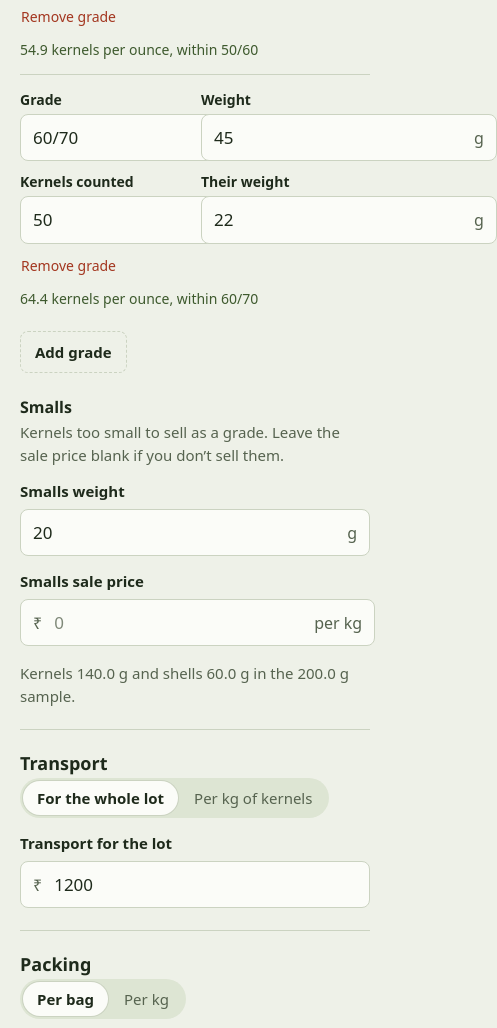
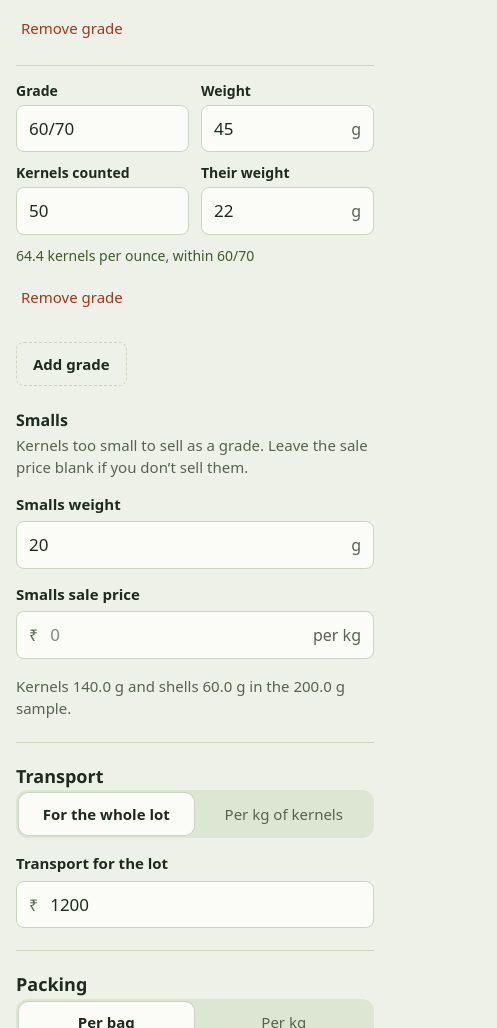
Before and after one commit to aarivaxis/Peanut-Calculator, a plain HTML site: page index.html in a window 390 px wide. Shown: the part 972-2000 px from the top of the page, 497 px wide, since content can reach past the window. Drawn offline with Linux system fonts and the light colour scheme.

Commit message:
Add files via upload

```diff
--- a/index.html
+++ b/index.html
@@ -83,7 +83,11 @@
   color-scheme: dark;
 }
 *, *::before, *::after { box-sizing: inherit; }
-html { scroll-padding-top: env(safe-area-inset-top, 0px); }
+html {
+  scroll-padding-top: env(safe-area-inset-top, 0px);
+  -webkit-text-size-adjust: 100%;
+  text-size-adjust: 100%;
+}
 body {
   margin: 0;
   background: var(--paper);
@@ -91,7 +95,7 @@ body {
   font-family: var(--text);
   font-size: 1rem;
   line-height: 1.5;
-  -webkit-text-size-adjust: 100%;
+  -webkit-tap-highlight-color: transparent;
 }
 body::before {
   content: "";
@@ -101,11 +105,12 @@ body::before {
   z-index: 10;
   background: var(--paper);
 }
-.sr {
-  position: absolute; width: 1px; height: 1px; overflow: hidden;
-  clip: rect(0 0 0 0); white-space: nowrap; margin: -1px; padding: 0; border: 0;
+button, label, input, select { touch-action: manipulation; }
+.wrap {
+  max-width: 1120px;
+  margin: 0 auto;
+  padding: 32px max(20px, env(safe-area-inset-right, 0px)) 56px max(20px, env(safe-area-inset-left, 0px));
 }
-.wrap { max-width: 1120px; margin: 0 auto; padding: 36px 20px 56px; }
 
 header h1 {
   font-family: var(--display);
@@ -117,16 +122,21 @@ header h1 {
 }
 header p { margin: 0; color: var(--muted); max-width: 62ch; }
 
+/* Page layout: one column on phones and tablets, two on wide screens */
 .grid {
   display: grid;
-  grid-template-columns: minmax(0, 1fr) minmax(0, 400px);
-  gap: 32px;
-  margin-top: 32px;
+  grid-template-columns: minmax(0, 1fr);
+  gap: 28px;
+  margin-top: 28px;
   align-items: start;
+}
+@media (min-width: 960px) {
+  .grid { grid-template-columns: minmax(0, 1fr) minmax(0, 380px); gap: 32px; }
 }
 
 /* Inputs */
-.group { padding: 22px 0; border-top: 1px solid var(--line); }
+.form { min-width: 0; container-type: inline-size; container-name: form; }
+.group { padding: 22px 0; border-top: 1px solid var(--line); min-width: 0; }
 .group:first-child { border-top: 0; padding-top: 0; }
 .group h2 {
   font-family: var(--display);
@@ -142,21 +152,30 @@ header p { margin: 0; color: var(--muted); max-width: 62ch; }
   margin: 22px 0 2px;
 }
 .hint { margin: 0 0 14px; color: var(--muted); font-size: 0.9375rem; max-width: 62ch; }
-.row { display: grid; grid-template-columns: repeat(2, minmax(0, 1fr)); gap: 14px 16px; }
-.field { display: grid; gap: 6px; }
+.row { display: grid; grid-template-columns: minmax(0, 1fr); gap: 14px 16px; }
+@container form (min-width: 460px) {
+  .row { grid-template-columns: repeat(2, minmax(0, 1fr)); }
+}
+.field { display: grid; gap: 6px; min-width: 0; }
 .field > .lbl { font-size: 0.9375rem; font-weight: 600; }
 .input {
   display: flex;
   align-items: center;
+  min-width: 0;
+  min-height: 46px;
   background: var(--surface);
   border: 1px solid var(--line);
   border-radius: 8px;
 }
 .input:focus-within { outline: 2px solid var(--leaf); outline-offset: 1px; border-color: var(--leaf); }
 .input input {
-  flex: 1;
+  flex: 1 1 0;
+  width: 0;
   min-width: 0;
+  -webkit-appearance: none;
+  appearance: none;
   border: 0;
+  border-radius: 0;
   background: transparent;
   color: var(--ink);
   font: inherit;
@@ -169,46 +188,84 @@ header p { margin: 0; color: var(--muted); max-width: 62ch; }
 .input input::-webkit-outer-spin-button,
 .input input::-webkit-inner-spin-button { -webkit-appearance: none; margin: 0; }
 .input input[type=number] { -moz-appearance: textfield; appearance: textfield; }
-.unit { color: var(--muted); padding: 0 12px 0 0; white-space: nowrap; }
+.unit { flex: none; color: var(--muted); padding: 0 12px 0 0; white-space: nowrap; }
 .unit.pre { padding: 0 0 0 12px; }
 .field.is-hidden { display: none; }
 
-/* Grade rows */
-.ghead, .grow {
+/* Grade rows: stacked cards on narrow screens, one line per grade on wide ones */
+.ghead { display: none; }
+.grow {
   display: grid;
-  grid-template-columns: minmax(0, 1.1fr) minmax(0, 1fr) minmax(0, 1fr) minmax(0, 1fr) 40px;
-  gap: 10px;
+  grid-template-columns: repeat(2, minmax(0, 1fr));
+  gap: 10px 12px;
+  padding: 14px 0;
+  border-top: 1px solid var(--line);
+  min-width: 0;
+}
+.grow:first-child { border-top: 0; padding-top: 2px; }
+.grow .cell { display: grid; gap: 4px; min-width: 0; }
+.grow .cap { font-size: 0.875rem; font-weight: 600; }
+.rm {
+  grid-column: 1 / -1;
+  justify-self: start;
+  display: inline-flex;
   align-items: center;
-}
-.ghead { font-size: 0.875rem; font-weight: 600; color: var(--muted); margin-bottom: 6px; }
-.grow { padding: 6px 0; }
-.grow .cell { display: block; min-width: 0; }
-.grow .cap { position: absolute; width: 1px; height: 1px; overflow: hidden; clip: rect(0 0 0 0); white-space: nowrap; }
-.rm {
-  width: 40px; height: 44px;
+  justify-content: center;
+  min-height: 44px;
+  padding: 0 4px;
   border: 1px solid transparent;
   border-radius: 8px;
   background: transparent;
-  color: var(--muted);
+  color: var(--warn);
   font: inherit;
-  font-size: 1.375rem;
+  font-size: 0.9375rem;
   line-height: 1;
   cursor: pointer;
 }
-.rm:hover { color: var(--warn); border-color: var(--line); }
+.rm .rm-x { display: none; }
+.grow .check { order: 1; }
+.grow .rm { order: 2; }
+.rm:hover .rm-text { text-decoration: underline; }
 .rm:focus-visible { outline: 2px solid var(--leaf); outline-offset: 1px; }
-.rm .rm-text { position: absolute; width: 1px; height: 1px; overflow: hidden; clip: rect(0 0 0 0); white-space: nowrap; }
+@container form (min-width: 600px) {
+  .ghead, .grow {
+    display: grid;
+    grid-template-columns: minmax(0, 1.1fr) minmax(0, 1fr) minmax(0, 1fr) minmax(0, 1fr) 44px;
+    gap: 10px;
+    align-items: center;
+  }
+  .ghead { font-size: 0.875rem; font-weight: 600; color: var(--muted); margin-bottom: 6px; }
+  .grow { padding: 6px 0; border-top: 0; }
+  .grow .cell { display: block; }
+  .grow .cap, .rm .rm-text {
+    position: absolute; width: 1px; height: 1px; overflow: hidden;
+    clip: rect(0 0 0 0); white-space: nowrap;
+  }
+  .rm {
+    grid-column: auto;
+    justify-self: stretch;
+    width: 44px;
+    height: 46px;
+    padding: 0;
+    color: var(--muted);
+    font-size: 1.375rem;
+  }
+  .rm .rm-x { display: inline; }
+  .grow .rm { order: 0; }
+  .rm:hover { color: var(--warn); border-color: var(--line); }
+}
 .check { grid-column: 1 / -1; margin: 0; font-size: 0.875rem; font-variant-numeric: tabular-nums; }
 .check.ok { color: var(--ok); }
 .check.warn { color: var(--warn); font-weight: 600; }
 .check.plain { color: var(--muted); }
 .add {
   margin-top: 8px;
+  min-height: 44px;
   background: transparent;
   border: 1px dashed var(--line);
   color: var(--ink);
   border-radius: 8px;
-  padding: 9px 14px;
+  padding: 9px 16px;
   font: inherit;
   font-size: 0.9375rem;
   font-weight: 600;
@@ -219,24 +276,35 @@ header p { margin: 0; color: var(--muted); max-width: 62ch; }
 .tally { margin: 16px 0 0; font-size: 0.9375rem; color: var(--muted); font-variant-numeric: tabular-nums; }
 .tally.warn { color: var(--warn); font-weight: 600; }
 
+/* Two-way toggles: equal halves that never wrap into a broken pill */
 .seg {
   border: 0;
   margin: 0 0 14px;
   padding: 3px;
-  display: inline-flex;
-  flex-wrap: wrap;
-  gap: 2px;
+  min-width: 0;
+  min-inline-size: 0;
+  width: 100%;
+  max-width: 420px;
+  display: grid;
+  grid-auto-flow: column;
+  grid-auto-columns: minmax(0, 1fr);
+  gap: 3px;
   background: var(--leaf-soft);
-  border-radius: 999px;
+  border-radius: 12px;
 }
 .seg legend { position: absolute; width: 1px; height: 1px; overflow: hidden; clip: rect(0 0 0 0); white-space: nowrap; }
-.seg label { position: relative; }
-.seg input { position: absolute; inset: 0; opacity: 0; margin: 0; cursor: pointer; }
+.seg label { position: relative; display: block; min-width: 0; }
+.seg input { position: absolute; inset: 0; width: 100%; height: 100%; opacity: 0; margin: 0; cursor: pointer; }
 .seg span {
-  display: block;
-  padding: 6px 14px;
-  border-radius: 999px;
+  display: flex;
+  align-items: center;
+  justify-content: center;
+  text-align: center;
+  min-height: 42px;
+  padding: 6px 10px;
+  border-radius: 9px;
   font-size: 0.9375rem;
+  line-height: 1.25;
   color: var(--muted);
 }
 .seg input:checked + span { background: var(--surface); color: var(--ink); box-shadow: 0 0 0 1px var(--line); font-weight: 600; }
@@ -244,23 +312,31 @@ header p { margin: 0; color: var(--muted); max-width: 62ch; }
 
 /* Result */
 .result {
+  min-width: 0;
   background: var(--result-bg);
   color: var(--result-ink);
   border-radius: 16px;
   padding: 28px 26px 24px;
 }
+@media (min-width: 960px) and (min-height: 900px) {
+  .result { position: sticky; top: calc(env(safe-area-inset-top, 0px) + 24px); }
+}
 .r-label { margin: 0; color: var(--result-muted); font-size: 0.9375rem; }
 .r-big {
   margin: 6px 0 0;
+  display: flex;
+  flex-wrap: wrap;
+  align-items: baseline;
+  column-gap: 10px;
   font-family: var(--display);
-  font-size: clamp(2.75rem, 7vw, 3.75rem);
+  font-size: clamp(2.5rem, 11vw, 3.75rem);
   font-weight: 700;
-  line-height: 1;
+  line-height: 1.05;
   letter-spacing: -0.02em;
   font-variant-numeric: tabular-nums;
-  overflow-wrap: anywhere;
 }
-.per { font-size: 1rem; font-weight: 500; color: var(--result-muted); margin-left: 8px; letter-spacing: 0; white-space: nowrap; }
+#outInr { min-width: 0; overflow-wrap: anywhere; }
+.per { font-size: 1rem; font-weight: 500; color: var(--result-muted); letter-spacing: 0; white-space: nowrap; }
 .r-cents {
   margin: 12px 0 0;
   font-family: var(--display);
@@ -268,8 +344,9 @@ header p { margin: 0; color: var(--muted); max-width: 62ch; }
   font-weight: 700;
   color: var(--kernel);
   font-variant-numeric: tabular-nums;
+  overflow-wrap: anywhere;
 }
-.r-cents .per { font-size: 0.9375rem; }
+.r-cents .per { font-size: 0.9375rem; margin-left: 6px; }
 .r-cents.is-empty { font-family: var(--text); font-size: 0.9375rem; font-weight: 400; color: var(--result-muted); }
 
 .yield { margin-top: 26px; }
@@ -290,9 +367,9 @@ header p { margin: 0; color: var(--muted); max-width: 62ch; }
 .yield-note { margin: 12px 0 0; font-size: 0.9375rem; color: var(--result-muted); }
 
 .breakdown { margin: 20px 0 0; border-top: 1px solid var(--result-line); }
-.breakdown div { display: flex; justify-content: space-between; gap: 16px; padding: 9px 0; border-bottom: 1px solid var(--result-line); }
+.breakdown div { display: flex; justify-content: space-between; align-items: baseline; gap: 16px; padding: 9px 0; border-bottom: 1px solid var(--result-line); }
 .breakdown div[hidden] { display: none; }
-.breakdown dt { color: var(--result-muted); }
+.breakdown dt { color: var(--result-muted); min-width: 0; }
 .breakdown dd { margin: 0; font-variant-numeric: tabular-nums; text-align: right; white-space: nowrap; }
 .breakdown .total { border-bottom: 0; padding-top: 12px; }
 .breakdown .total dt, .breakdown .total dd { color: var(--result-ink); font-weight: 700; font-size: 1.0625rem; }
@@ -302,6 +379,7 @@ header p { margin: 0; color: var(--muted); max-width: 62ch; }
 .gt th { text-align: left; font-weight: 500; color: var(--result-muted); padding: 6px 0; border-bottom: 1px solid var(--result-line); }
 .gt td { padding: 8px 0; border-bottom: 1px solid var(--result-line); overflow-wrap: anywhere; }
 .gt th + th, .gt td + td { text-align: right; padding-left: 12px; }
+.gt td + td { white-space: nowrap; }
 .gt tr.minor td { color: var(--result-muted); }
 .gt tr:last-child td { border-bottom: 0; }
 
@@ -315,11 +393,12 @@ header p { margin: 0; color: var(--muted); max-width: 62ch; }
 }
 .reset {
   margin-top: 20px;
+  min-height: 44px;
   background: transparent;
   color: var(--result-muted);
   border: 1px solid var(--result-line);
   border-radius: 8px;
-  padding: 8px 12px;
+  padding: 8px 14px;
   font: inherit;
   font-size: 0.875rem;
   cursor: pointer;
@@ -329,17 +408,13 @@ header p { margin: 0; color: var(--muted); max-width: 62ch; }
 .is-invalid .r-big, .is-invalid .r-cents, .is-invalid .yield,
 .is-invalid .breakdown, .is-invalid .gt-title, .is-invalid .gt { opacity: 0.35; }
 
-/* Keep the result in view on tall desktop screens */
-@media (min-width: 861px) and (min-height: 900px) {
-  .result { position: sticky; top: calc(env(safe-area-inset-top, 0px) + 24px); }
-}
-
 /* Offline app notes */
 .update {
   display: flex;
+  flex-wrap: wrap;
   align-items: center;
   justify-content: space-between;
-  gap: 12px;
+  gap: 8px 12px;
   margin: 0 0 20px;
   padding: 10px 14px;
   border-radius: 10px;
@@ -349,11 +424,12 @@ header p { margin: 0; color: var(--muted); max-width: 62ch; }
 }
 .update[hidden] { display: none; }
 .update button {
+  min-height: 44px;
   background: var(--surface);
   color: var(--ink);
   border: 1px solid var(--line);
   border-radius: 8px;
-  padding: 6px 12px;
+  padding: 6px 14px;
   font: inherit;
   font-weight: 600;
   cursor: pointer;
@@ -361,23 +437,22 @@ header p { margin: 0; color: var(--muted); max-width: 62ch; }
 .update button:focus-visible { outline: 2px solid var(--leaf); outline-offset: 2px; }
 .appnote { margin: 28px 0 0; font-size: 0.875rem; color: var(--muted); }
 
-/* Mobile price bar */
+/* Price bar pinned to the bottom while the result is off screen */
 .bar { display: none; }
-
-@media (max-width: 860px) {
-  .grid { grid-template-columns: minmax(0, 1fr); }
-  body { padding-bottom: 72px; }
+@media (max-width: 959px) {
+  body { padding-bottom: 76px; }
   .bar {
     display: flex;
+    flex-wrap: wrap;
     justify-content: space-between;
     align-items: baseline;
-    gap: 12px;
+    gap: 2px 12px;
     position: fixed;
     left: 0;
     right: 0;
     bottom: 0;
     z-index: 20;
-    padding: 12px 20px calc(12px + env(safe-area-inset-bottom, 0px));
+    padding: 12px max(20px, env(safe-area-inset-right, 0px)) calc(12px + env(safe-area-inset-bottom, 0px)) max(20px, env(safe-area-inset-left, 0px));
     background: var(--result-bg);
     color: var(--result-ink);
     font-family: var(--display);
@@ -389,31 +464,13 @@ header p { margin: 0; color: var(--muted); max-width: 62ch; }
   .bar .b-cents { color: var(--kernel); font-weight: 700; }
   .bar small { font-weight: 500; color: var(--result-muted); font-size: 0.8125rem; margin-left: 4px; }
 }
-@media (max-width: 620px) {
-  .ghead { display: none; }
-  .grow {
-    grid-template-columns: minmax(0, 1fr) minmax(0, 1fr);
-    gap: 10px 12px;
-    padding: 14px 0;
-    border-top: 1px solid var(--line);
+@media (max-width: 480px) {
+  .wrap {
+    padding-top: 24px;
+    padding-left: max(16px, env(safe-area-inset-left, 0px));
+    padding-right: max(16px, env(safe-area-inset-right, 0px));
   }
-  .grow .cell { display: grid; gap: 4px; }
-  .grow .cap { position: static; width: auto; height: auto; overflow: visible; clip: auto; white-space: normal; font-size: 0.875rem; font-weight: 600; }
-  .rm {
-    grid-column: 1 / -1;
-    justify-self: start;
-    width: auto; height: auto;
-    padding: 4px 0;
-    font-size: 0.875rem;
-    color: var(--warn);
-  }
-  .rm .rm-x { display: none; }
-  .rm .rm-text { position: static; width: auto; height: auto; overflow: visible; clip: auto; }
-  .rm:hover { border-color: transparent; text-decoration: underline; }
-}
-@media (max-width: 480px) {
-  .row { grid-template-columns: minmax(0, 1fr); }
-  .result { padding: 24px 20px 20px; }
+  .result { padding: 22px 18px 20px; border-radius: 14px; }
 }
 @media (prefers-reduced-motion: reduce) {
   .track span, .bar { transition: none; }
--- a/sw.js
+++ b/sw.js
@@ -1,7 +1,7 @@
 // Offline support for the groundnut kernel price calculator.
 // When you upload a new version of any file, change VERSION (e.g. to v2)
 // so phones download the new files the next time they open the app online.
-const VERSION = "kernel-price-v1";
+const VERSION = "kernel-price-v2";
 
 const FILES = [
   "./index.html",
```
